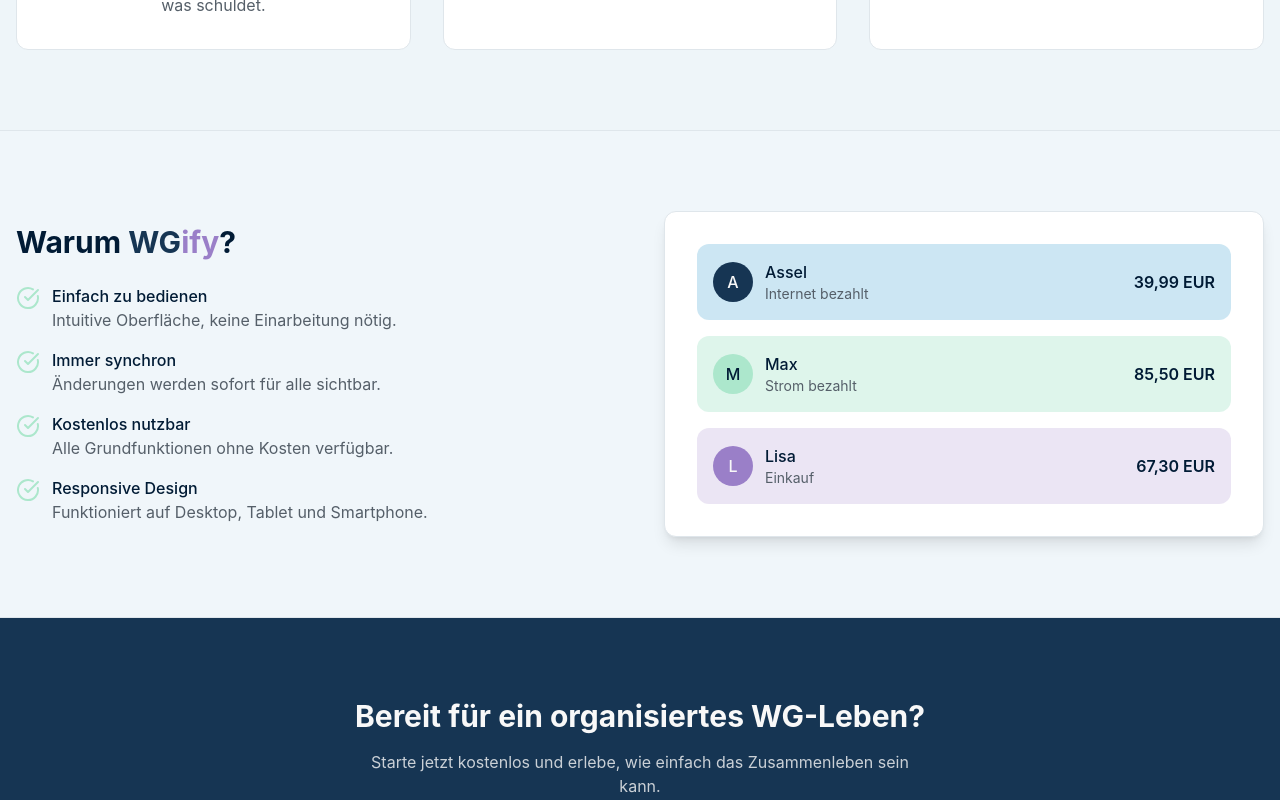
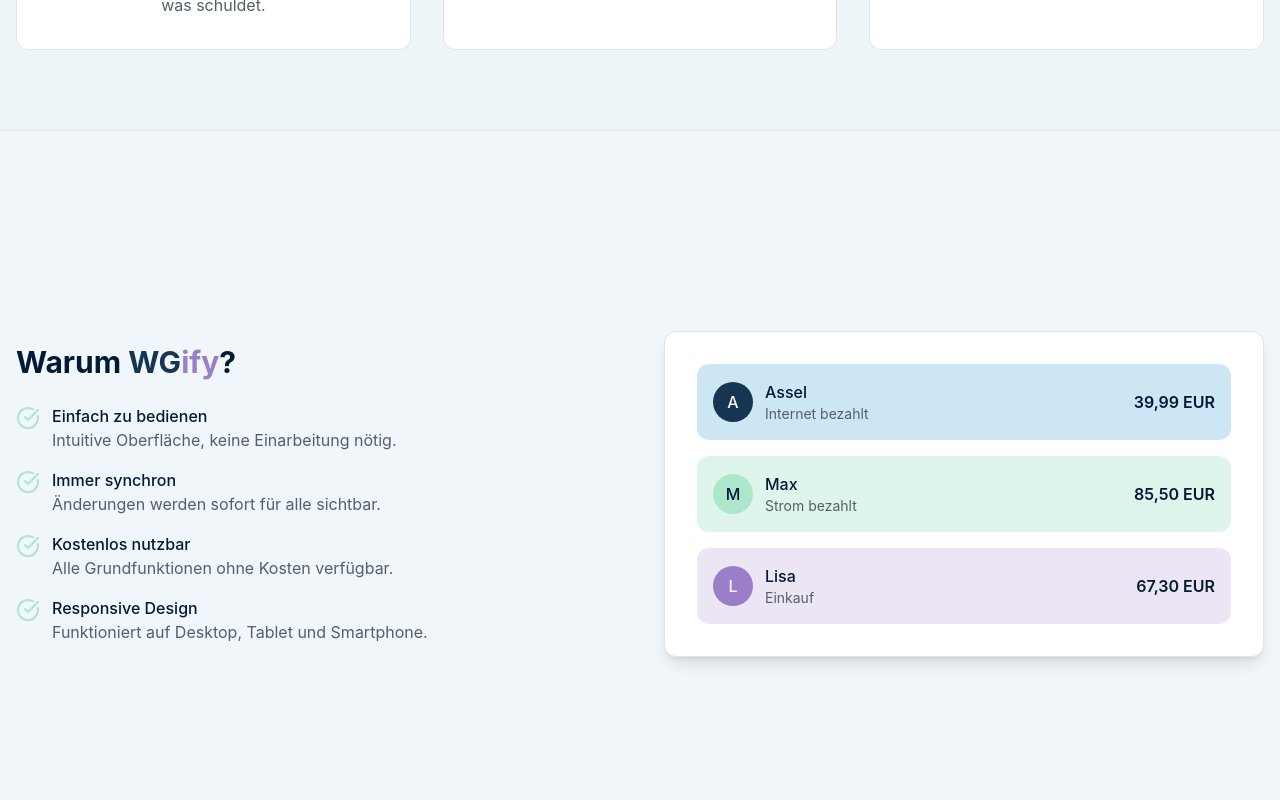
Before and after one commit to AsselAZ/WGify, a Vue app in the folder Frontend/: page / in a window 1280 px wide. Shown: the part 1040-1840 px from the top of the page. Built offline with nearby package versions, Linux system fonts and the light colour scheme.

Commit message:
Update
MehrErfahren

```diff
--- a/Frontend/src/components/AppNavbar.vue
+++ b/Frontend/src/components/AppNavbar.vue
@@ -16,7 +16,7 @@
       <button class="relative flex items-center justify-center w-9 h-9 rounded-md hover:bg-accent transition-colors">
         <Bell class="h-5 w-5" />
         <span class="absolute -top-0.5 -right-0.5 h-4 w-4 rounded-full bg-primary text-[10px] font-medium text-primary-foreground flex items-center justify-center">
-          3
+
         </span>
       </button>
     </div>
--- a/Frontend/src/components/AppSidebar.vue
+++ b/Frontend/src/components/AppSidebar.vue
@@ -84,7 +84,6 @@
   border-radius: 12px;
   width: 50px;
   height: 50px;
-  border-radius: 12px;
 }
 </style>
 
--- a/Frontend/src/views/LandingView.vue
+++ b/Frontend/src/views/LandingView.vue
@@ -44,7 +44,7 @@
               Kostenlos starten <ArrowRight class="h-4 w-4" />
             </button>
           </RouterLink>
-          <button class="px-6 py-3 rounded-md border border-border font-medium hover:bg-muted transition-colors">
+          <button class="px-6 py-3 rounded-md border border-border font-medium hover:bg-muted transition-colors" @click="scrollToSection">
             Mehr erfahren
           </button>
         </div>
@@ -85,7 +85,7 @@
     </section>
 
     <!-- Benefits -->
-    <section class="py-20 border-t border-border">
+    <section class="py-50 border-t border-border" id="MehrErfahrenZiel">
       <div class="container mx-auto px-4">
         <div class="grid md:grid-cols-2 gap-12 items-center">
           <div>
@@ -173,4 +173,11 @@ const previewItems = [
   { bg: 'bg-accent/40', avatar: 'M', avatarBg: 'bg-accent text-accent-foreground', name: 'Max', desc: 'Strom bezahlt', amount: '85,50 EUR' },
   { bg: 'bg-purple/20', avatar: 'L', avatarBg: 'bg-purple text-purple-foreground', name: 'Lisa', desc: 'Einkauf', amount: '67,30 EUR' },
 ]
+
+const scrollToSection = () => {
+  document.getElementById('MehrErfahrenZiel')?.scrollIntoView({
+    behavior: 'smooth'
+  })
+}
+
 </script>
```
